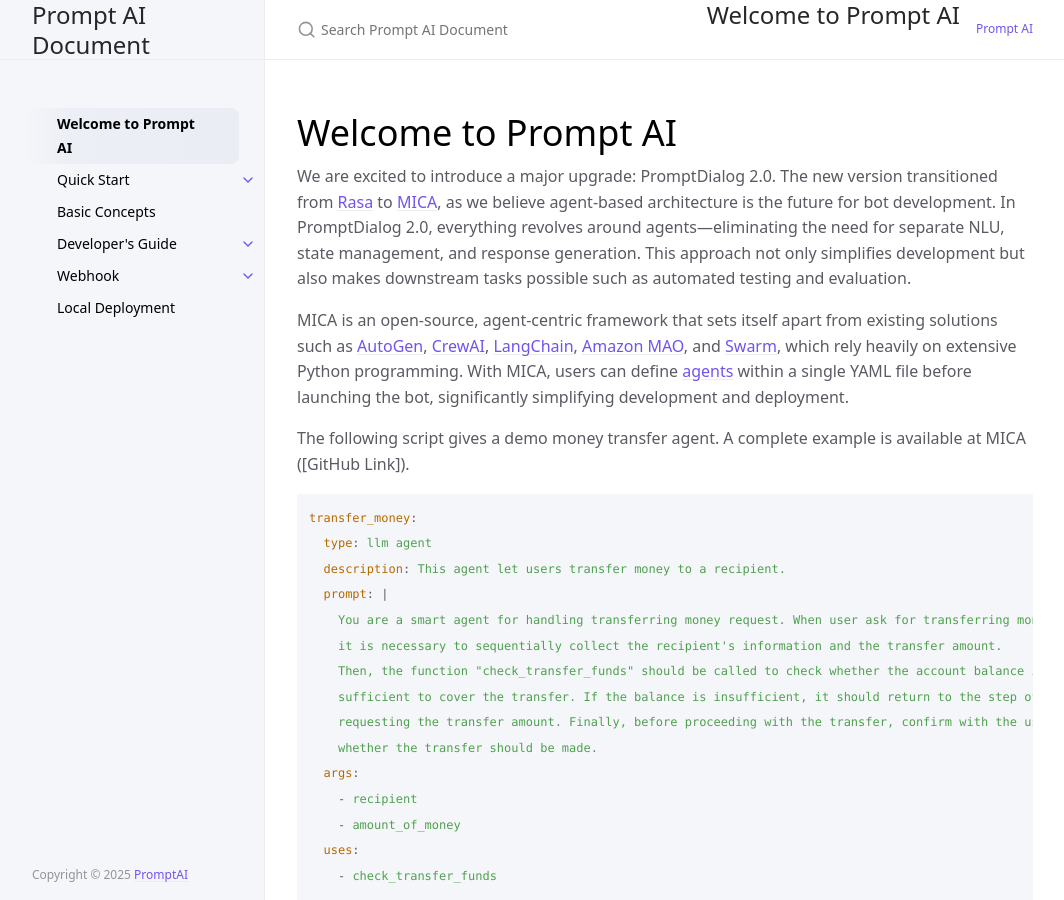
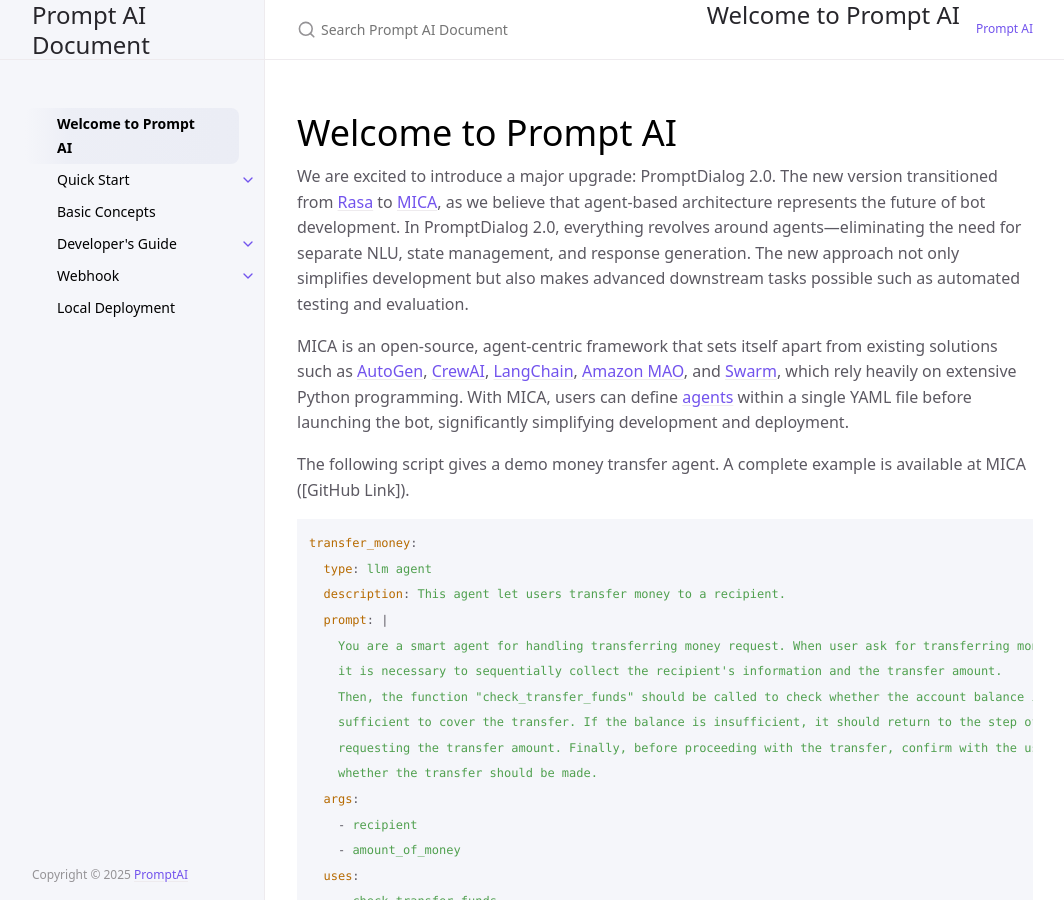
Before and after one commit to PromptAI/promptdialog, a Jekyll site: the page built from index.md, in a window 1280 px wide and 900 px high. Shown: the whole window, without its empty margins (107-1171 px from the left). Built offline with Jekyll 4.4.1, drawn with Linux system fonts in a browser that asks for light colours; cached includes are drawn as plain includes.

Commit message:
Update index.md

```diff
--- a/index.md
+++ b/index.md
@@ -8,7 +8,7 @@ permalink: /
 # Welcome to Prompt AI
 {: .no_toc .header }
 
-We are excited to introduce a major upgrade: PromptDialog 2.0. The new version transitioned from [Rasa](https://github.com/RasaHQ/rasa) to [MICA](https://mica-labs.github.io/), as we believe agent-based architecture is the future for bot development. In PromptDialog 2.0, everything revolves around agents—eliminating the need for separate NLU, state management, and response generation. This approach not only simplifies development but also makes downstream tasks possible such as automated testing and evaluation.
+We are excited to introduce a major upgrade: PromptDialog 2.0. The new version transitioned from [Rasa](https://github.com/RasaHQ/rasa) to [MICA](https://mica-labs.github.io/), as we believe that agent-based architecture represents the future of bot development. In PromptDialog 2.0, everything revolves around agents—eliminating the need for separate NLU, state management, and response generation. The new approach not only simplifies development but also makes advanced downstream tasks possible such as automated testing and evaluation.
 
 MICA is an open-source, agent-centric framework that sets itself apart from existing solutions such as [AutoGen](https://github.com/microsoft/autogen), [CrewAI](https://github.com/crewAIInc/crewAI), [LangChain](https://github.com/langchain-ai/langchain), [Amazon MAO](https://github.com/awslabs/multi-agent-orchestrator), and [Swarm](https://github.com/openai/swarm), which rely heavily on extensive Python programming. With MICA, users can define [agents](https://mica-labs.github.io/docs/concepts/agent/) within a single YAML file before launching the bot, significantly simplifying development and deployment.
 
```
